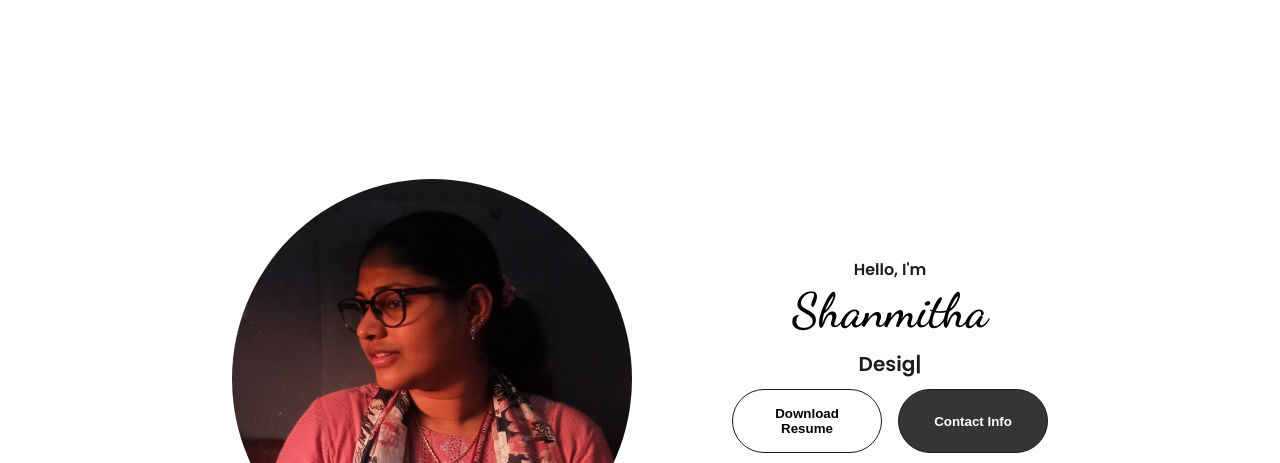
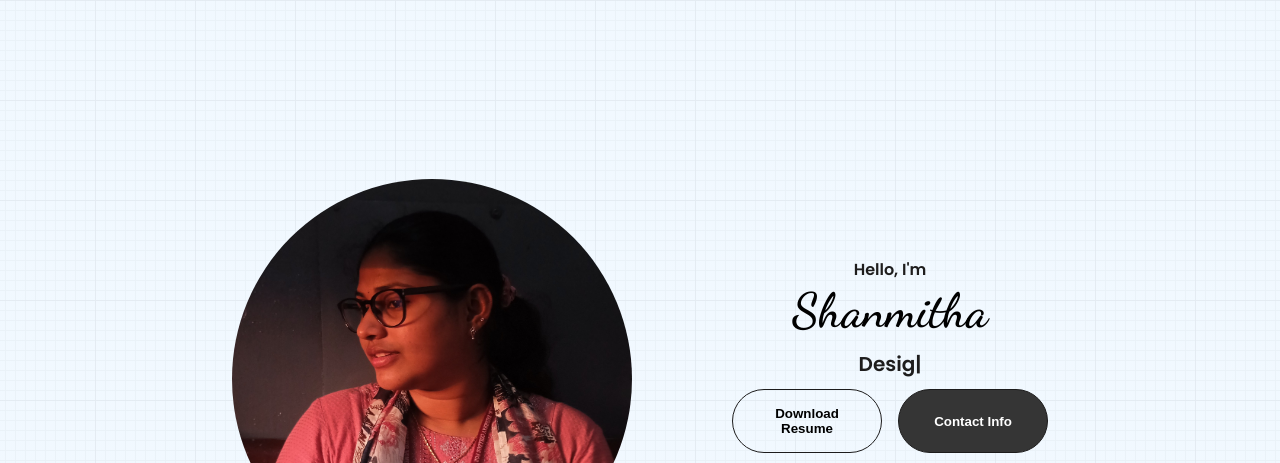
Before and after one commit to ShanmithaBalakrishnan/personal-portfolio, a plain HTML site: page index.html in a window 1280 px wide. Shown: the part 105-568 px from the top of the page. Drawn offline with nearby package versions, Linux system fonts and the light colour scheme; a web font is replaced by a local one.

Commit message:
background update

```diff
--- a/style.css
+++ b/style.css
@@ -11,6 +11,13 @@ body {
     font-family: "Dancing Script", cursive;
     font-family: "Lugrasimo", cursive;*/
   font-family: "poppins", sans-serif;
+  background-color: #f0f8ff;
+  background: linear-gradient(
+      rgba(240, 248, 255, 0.95),
+      rgba(240, 248, 255, 0.95)
+    ),
+    url(assets/background.svg);
+  background-position: 0 0, 50% 0;
 }
 
 html {
@@ -297,8 +304,7 @@ section {
   display: flex;
 }
 
-.about-details-container
-.about-containers .details-container:hover{
+.about-details-container .about-containers .details-container:hover {
   transform: translateY(-1rem);
   transition: ease 0.3s;
 }
@@ -384,8 +390,7 @@ section {
   justify-content: center;
   flex-direction: column;
 }
-.about-containers
-.details-container:hover{
+.about-containers .details-container:hover {
   transform: translateY(-1rem);
   transition: ease 0.5s;
 }
@@ -426,7 +431,7 @@ article .icon {
   background: rgb(250, 250, 250);
 }
 
-.color-container:hover{
+.color-container:hover {
   transform: translateY(-1rem);
   transition: ease 0.3s;
 }
```
Also changed, not shown: assets/arrow.svg (added), assets/background.svg (added).
